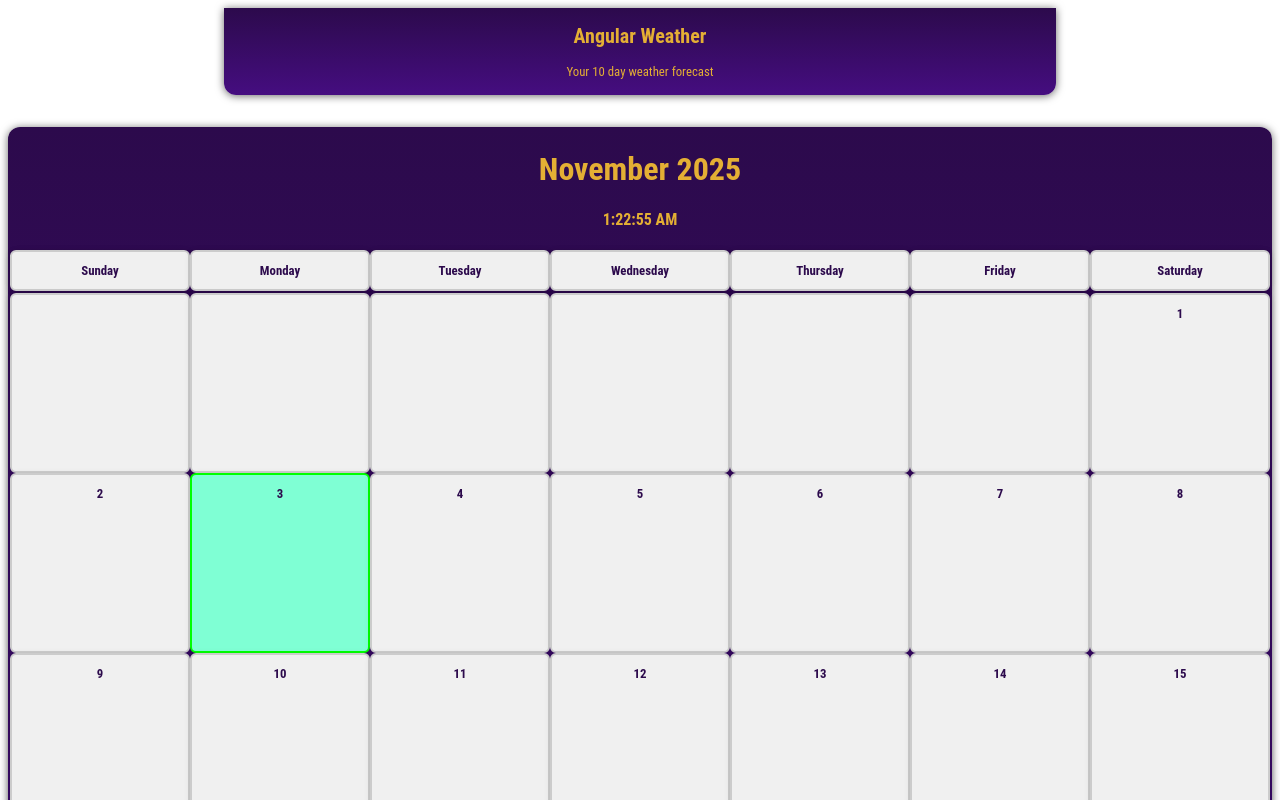
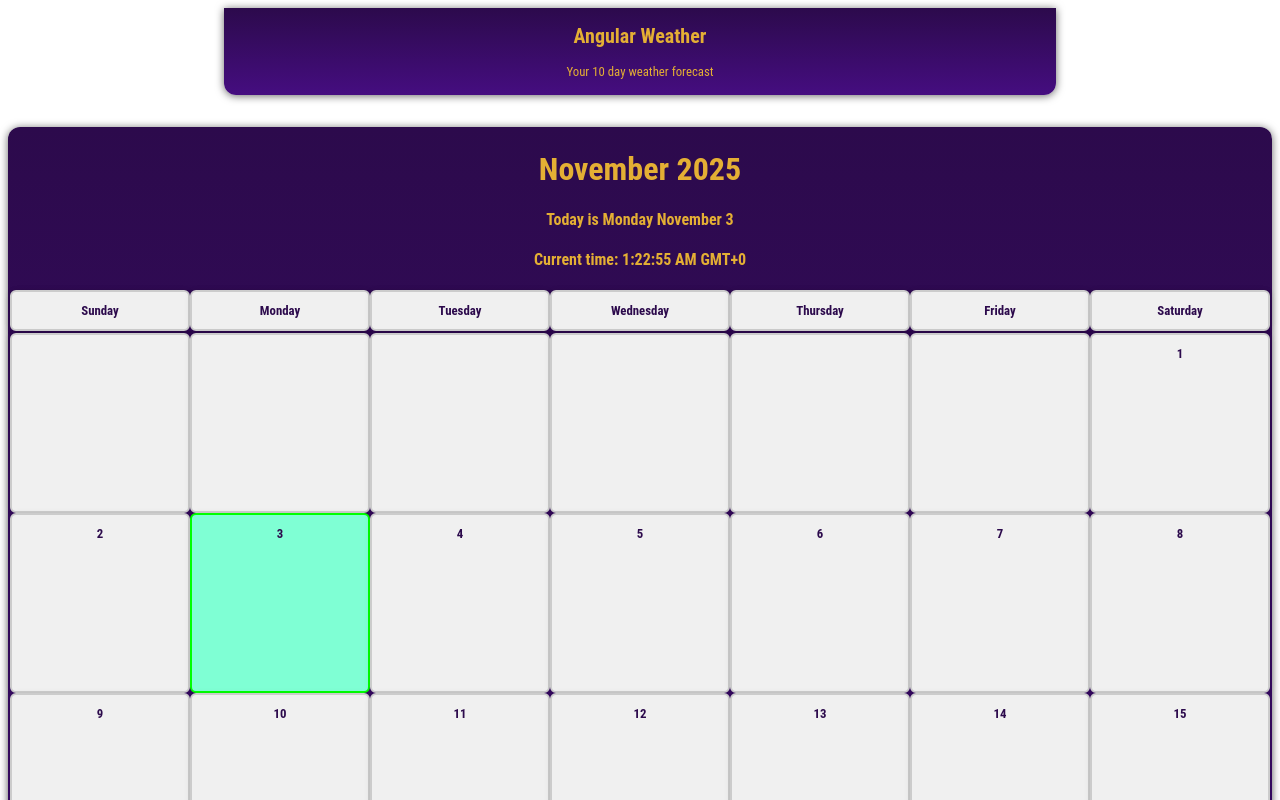
Before and after one commit to raseward14/angular-weather, an Angular app: page / in a window 1280 px wide. Shown: the top 800 px of the page. Built offline with nearby package versions, Linux system fonts and the light colour scheme.

Commit message:
added a current day of week, month and day as well as a timezone to timer

```diff
--- a/src/app/calendar/calendar.component.html
+++ b/src/app/calendar/calendar.component.html
@@ -2,7 +2,8 @@
   <table>
     <thead>
       <h1>{{ currentDate() | date : "MMMM yyyy" }}</h1>
-      <h4>{{ currentTime() | date : "h:mm:ss a" }}</h4>
+      <h4>Today is {{ currentDate() | date : "EEEE MMMM d" }}</h4>
+      <h4>Current time: {{ currentTime() | date : "h:mm:ss a z" }}</h4>
       <day-container>
         @for (day of dayNames; track day) {
         <app-day>{{ day }}</app-day>
```
